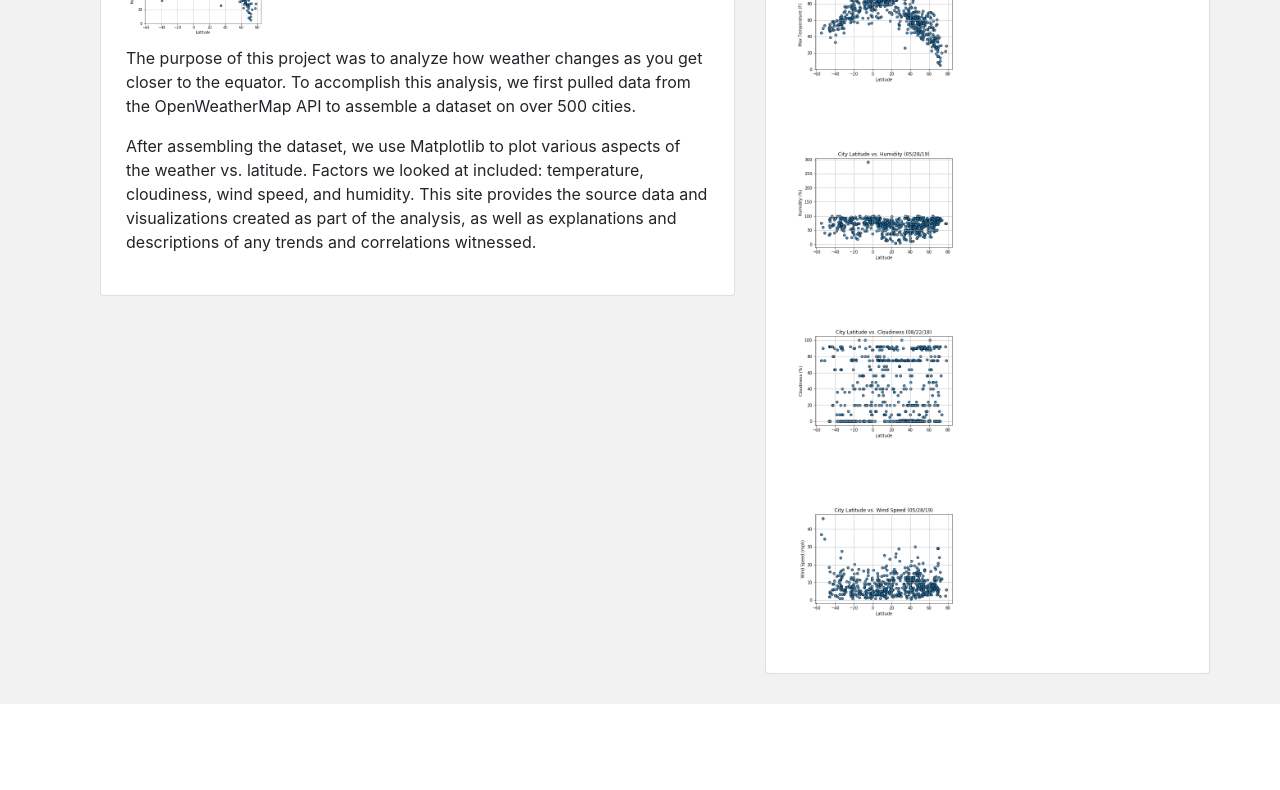
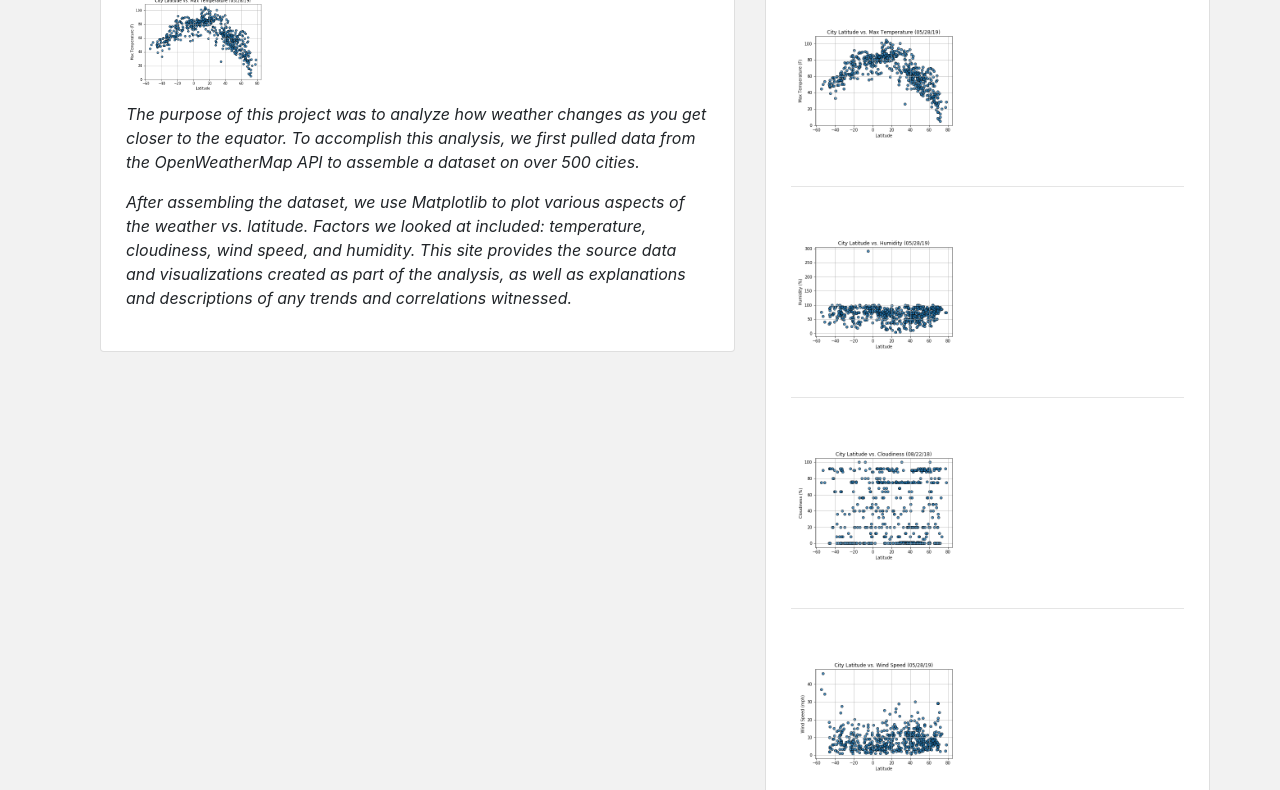
Before and after one commit to Geogith/Weather-Website, a plain HTML site: page WebVisualizations/index.html in a window 1280 px wide. Shown: the part 250-1040 px from the top of the page. Before the commit the page ends 954 px from the top, so only its background shows below. Drawn offline with nearby package versions, Linux system fonts and the light colour scheme.

Commit message:
Added horizontal bars

```diff
--- a/WebVisualizations/index.html
+++ b/WebVisualizations/index.html
@@ -1,7 +1,7 @@
 
 <!DOCTYPE html>
 <html lang="en">
-
+<h1>WeatherPy</h1>
 <head>
     <meta charset="UTF-8">
     <title>Weather Plot</title>
@@ -57,15 +57,15 @@
                Summary: Latitude vs. X
              </h2>
              <img src="assets/temperaturemap.png" alt="Temperature Map" style='float:left;margin:0 10px 10px 0; width:150px;'>
-             <p>
+             <p><em>
              The purpose of this project was to analyze how weather changes as you get closer to the equator. To accomplish this analysis, we first
              pulled data from the OpenWeatherMap API to assemble a dataset on over 500 cities.
-            </p>
-            <p>
+            </p></em>
+            <p><em>
              After assembling the dataset, we use Matplotlib to plot various aspects of the weather vs. latitude. Factors we looked at included: temperature,
              cloudiness, wind speed, and humidity. This site provides the source data and visualizations created as part of the analysis, as well as explanations
              and descriptions of any trends and correlations witnessed.
-             </p>
+            </p></em>
             </div>
             </div>
             <div class='col-md-5'>
@@ -78,16 +78,17 @@
                   <img src="assets/temperaturemap.png" alt="Temperature Map">
 
                 </a>
+                <hr>
                 <a class='vis' href='humidity.html'>
                   <img src="assets/humiditymap.png" alt="Humidity Map">
 
                 </a>
-
+                <hr>
                 <a class='vis' href='cloudiness.html'>
                   <img src="assets/cloudymap.png" alt="Cloudy Map">
 
                 </a>
-
+                <hr>
                 <a class='vis' href='windspeed.html'>
                   <img src="assets/windmap.png" alt="Wind Map">
 
```
Also changed, not shown: WebVisualizations/cloudiness.html (+5 -4 lines), WebVisualizations/humidity.html (+6 -5 lines), WebVisualizations/temperature.html (+5 -4 lines), WebVisualizations/windspeed.html (+5 -4 lines).
